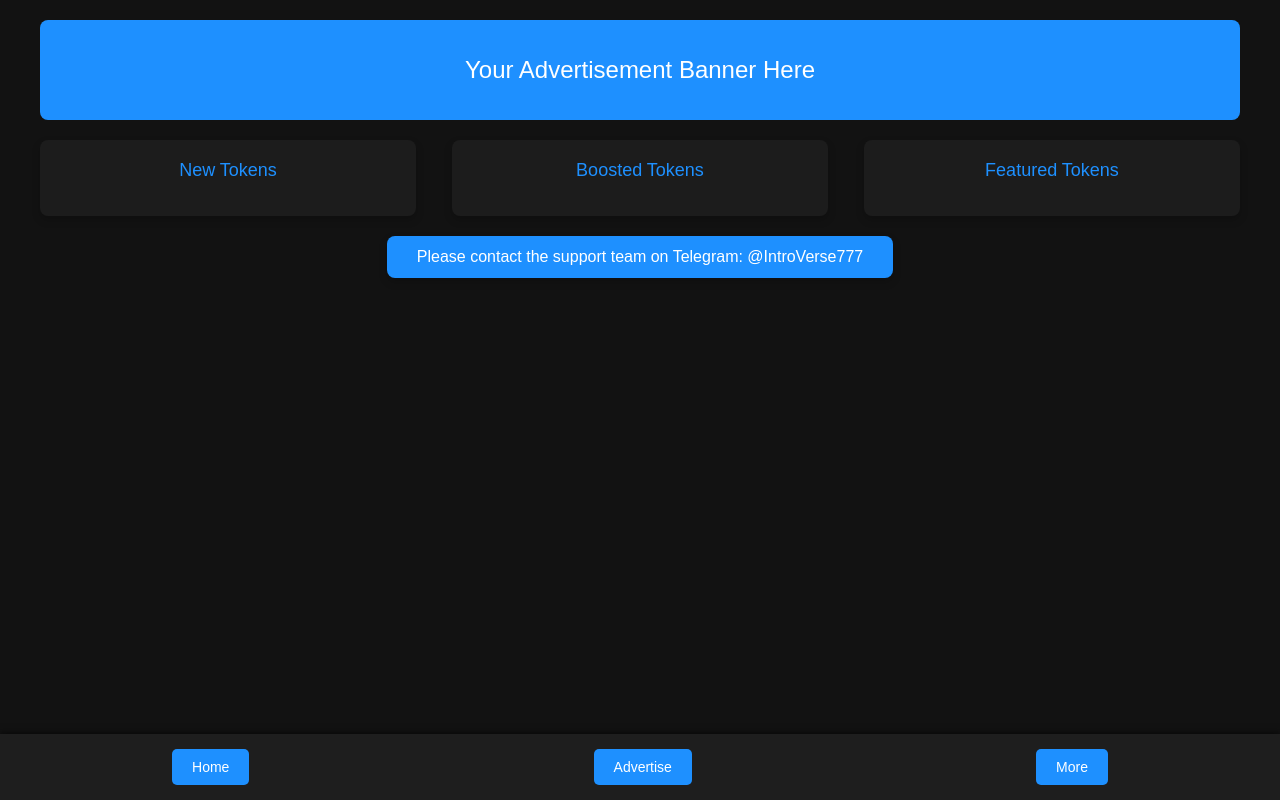
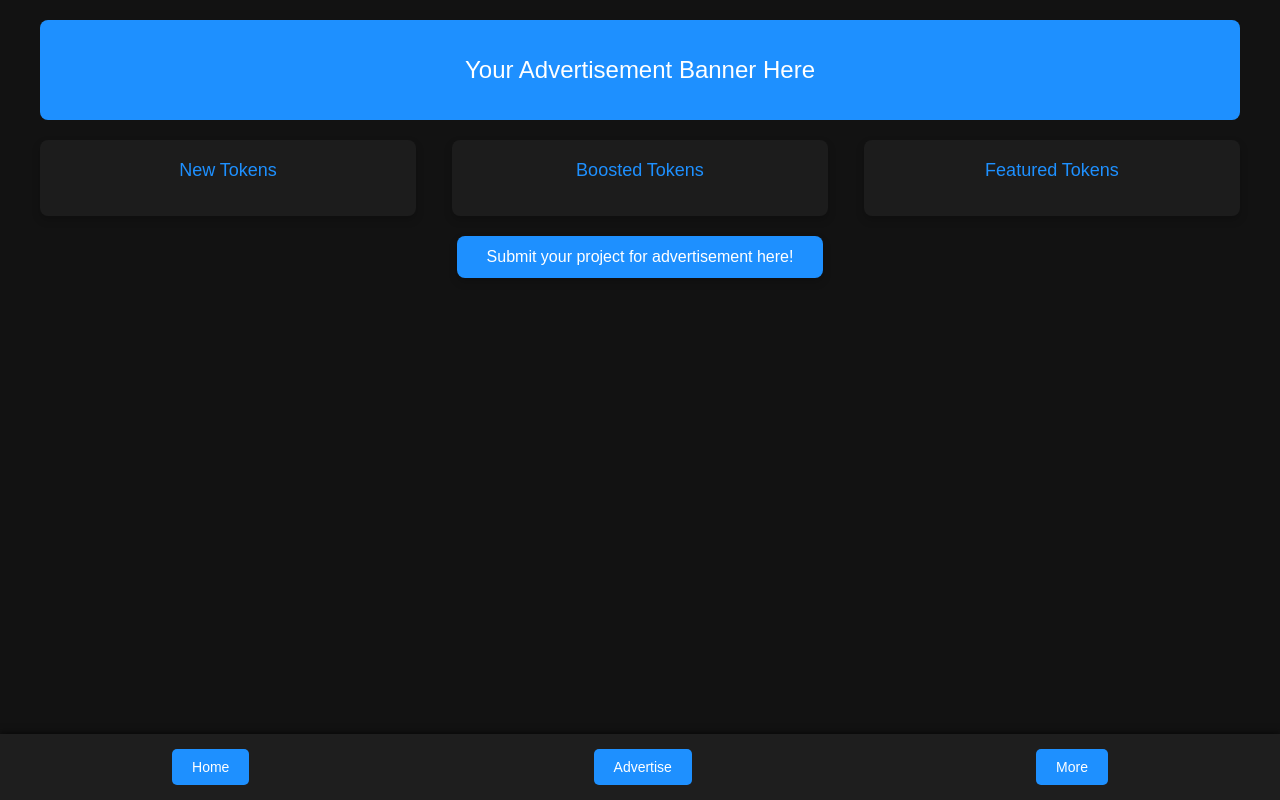
Before and after one commit to IntroVerse777/ww, a plain HTML site: page index.html in a window 1280 px wide. Drawn offline with Linux system fonts and the light colour scheme; no server answers.

Commit message:
Update index.html

```diff
--- a/index.html
+++ b/index.html
@@ -275,7 +275,7 @@
     </div>
 
     <!-- Submission Button for Advertisement -->
-    <button class="submission-button" onclick="alert('Submit your project for advertisement here!')">Please contact the support team on Telegram: @IntroVerse777</button>
+    <button class="submission-button" onclick="alert('Submit your project for advertisement here!')">Submit your project for advertisement here!</button>
 
     <!-- Footer Menu -->
     <div class="footer-menu">
```
